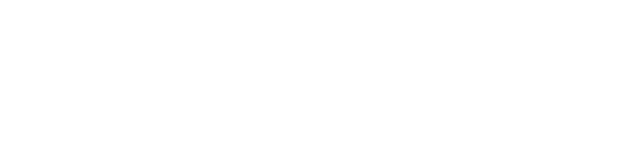
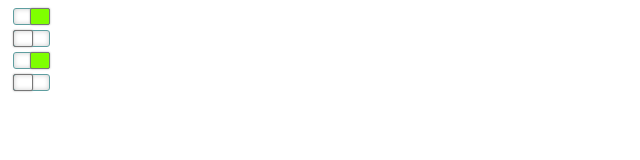
Before and after one commit to nickolanack/rpi-node-gpio-webserver, a website: page html/index.html in a window 1280 px wide. Shown: the whole page, without its empty margins (0-640 px from the left). Drawn offline with Linux system fonts and the light colour scheme.

Commit message:
a simple control css

```diff
--- a/html/style.css
+++ b/html/style.css
@@ -1 +1,20 @@
 @CHARSET "UTF-8";
+
+.ui-switch {
+    border: 1px solid;
+    border-color: cadetblue;
+    margin: 5px;
+    border-radius: 3px;
+    box-shadow: 0 0 5px #cccccc inset;
+}
+
+.ui-ctrl-handle {
+    border: 1px solid #777777;
+    border-radius: 2px;
+    box-shadow: 0 0 2px #aaaaaa;
+}
+
+
+.active .ui-ctrl-handle {
+    background-color: chartreuse;
+}
```
